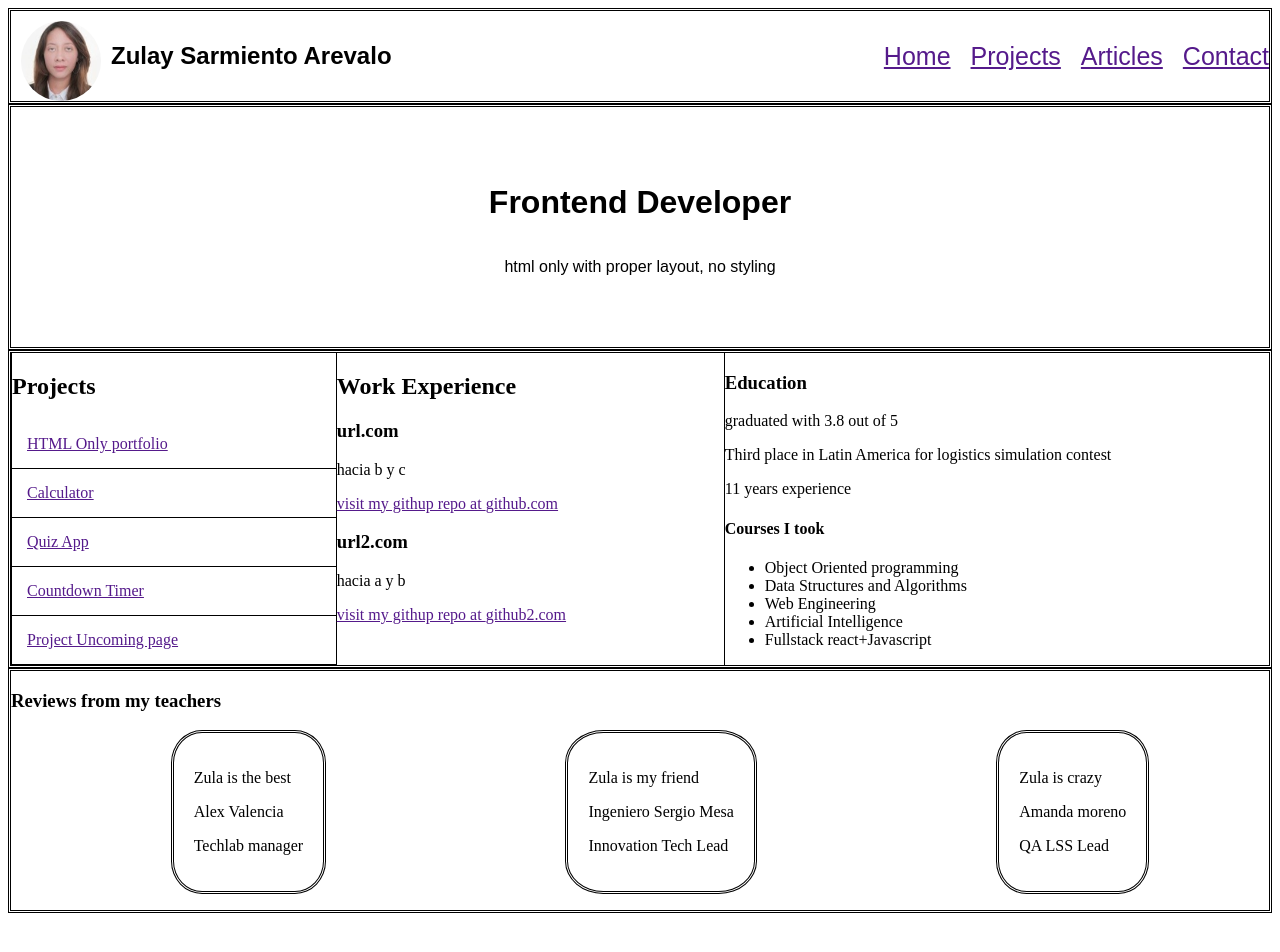
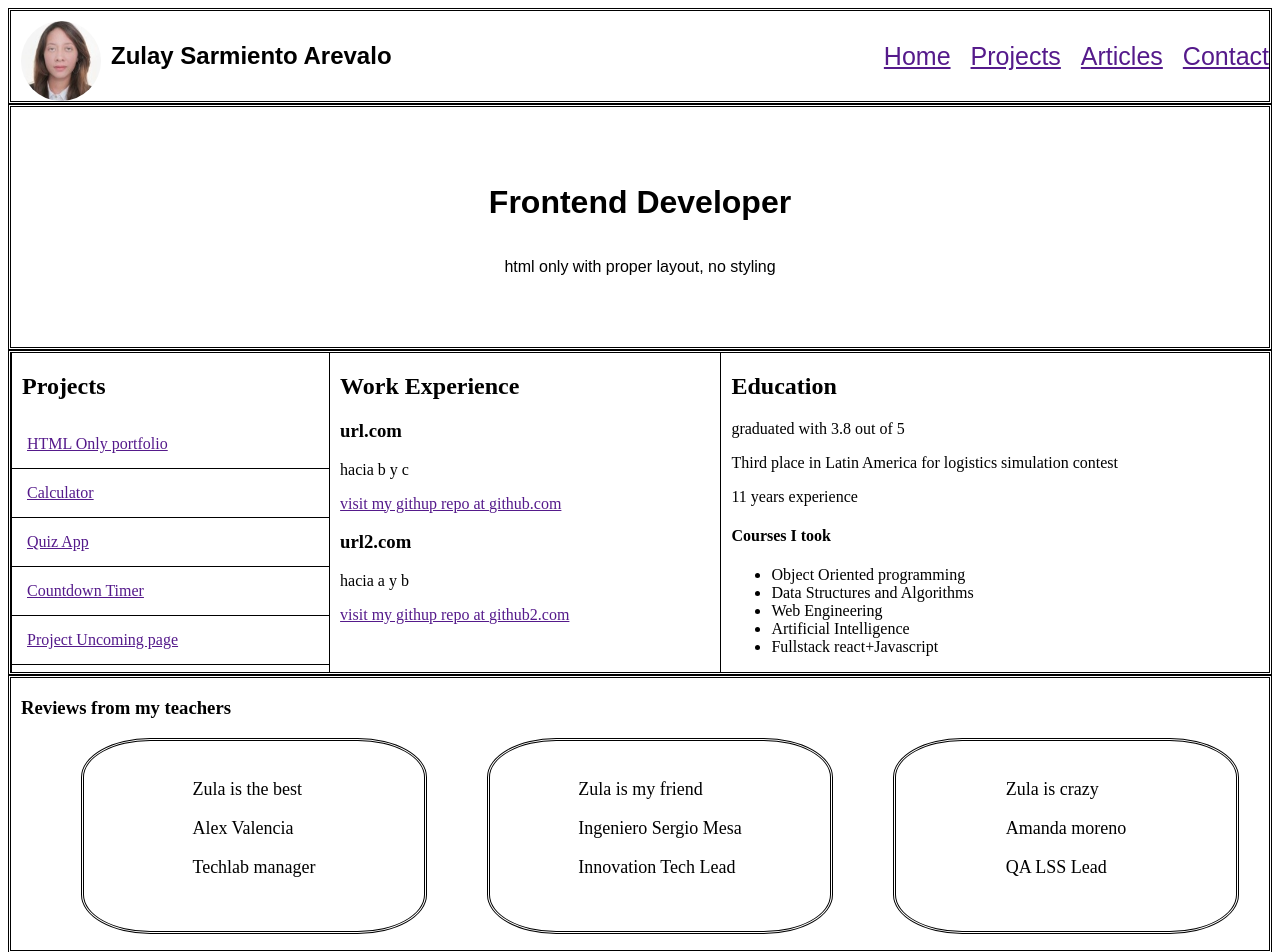
Before and after one commit to zsarmiento/reto, a React (Vite) app: page / in a window 1280 px wide. Shown: the top 952 px of the page. Before the commit the page ends 921 px from the top, so only its background shows below. Built offline with nearby package versions, Linux system fonts and the light colour scheme.

Commit message:
cambios 28-09-2024 mejorar distribucion y tamanos

```diff
--- a/src/components/AboutMe.css
+++ b/src/components/AboutMe.css
@@ -27,3 +27,7 @@
  padding-left: 0px;
  margin:0px;
 }
+
+.project{
+    padding-left: 10px;
+}
--- a/src/components/Education.jsx
+++ b/src/components/Education.jsx
@@ -2,8 +2,9 @@ import './AboutMe.css'
 export const Education = ()=>{
     return(
         <div className ="titles">
-            <h3>Education</h3>
-            <p>graduated with 3.8 out of 5</p>
+            <h2 className="project">Education</h2>
+            <div className="project">
+            <p >graduated with 3.8 out of 5</p>
             <p>Third place in Latin America for logistics simulation contest</p>
             <p>11 years experience</p>
 
@@ -14,7 +15,9 @@ export const Education = ()=>{
                 <li>Web Engineering</li>
                 <li>Artificial Intelligence</li>
                 <li>Fullstack react+Javascript</li>
+
             </ul>
+            </div>
         </div>
     )
 }
--- a/src/components/Projects.jsx
+++ b/src/components/Projects.jsx
@@ -3,7 +3,7 @@ export const Projects =()=>{
     return(
 
         <div className ="titles">
-        <h2 styles={{paddingLeft: '10px'}}>Projects</h2>
+        <h2 className="project">Projects</h2>
         <ul className="ulo">
             <li className="li"><a href="" >HTML Only portfolio</a></li>
             <li className="li"><a href="" >Calculator</a></li>
--- a/src/components/Reviews.css
+++ b/src/components/Reviews.css
@@ -11,9 +11,15 @@
 }
 
 .lireviews{
+   display: flex;
     border-radius: 20%;
     border-style:double;
     padding: 20px 20px 20px 20px;
+    width: 300px;
+    height: 150px;
+    justify-content: center;
+    align-content: center;
+    font-size: large;
 }
 
 .otro{
@@ -21,3 +27,7 @@
     border-color:black;
     border-style: double;
 }
+
+.h3{
+    padding-left: 10px;
+}
--- a/src/components/Reviews.jsx
+++ b/src/components/Reviews.jsx
@@ -21,7 +21,7 @@ export const Reviews=()=>{
 
     return(
         <div className="otro">
-            <h3 styles={{padding:'20px 10px 20px 10px'}}>Reviews from my teachers</h3>
+            <h3 className="h3">Reviews from my teachers</h3>
            <ul className="generaldiv">
                 <li className="lireviews"><Review datos={data[0]}/></li>
                 <li className="lireviews"><Review datos={data[1]}/></li>
--- a/src/components/Work.jsx
+++ b/src/components/Work.jsx
@@ -16,7 +16,7 @@ export const Work =()=>{
 
     return(
         <div className="titles">
-            <h2 >Work Experience</h2>
+            <h2 className="project">Work Experience</h2>
             <WorkExperience  work={trabajos[0]} />
             <WorkExperience  work={trabajos[1]} />
         </div>
--- a/src/components/WorkExperience.jsx
+++ b/src/components/WorkExperience.jsx
@@ -2,9 +2,9 @@ import './AboutMe.css'
 export const WorkExperience =(props)=>{
     return(
         <div >
-        <h3>{props.work.webpage}</h3>
-        <p>{props.work.descripcion}</p>
-        <p><a href="">visit my githup repo at {props.work.githubLink}</a></p>
+        <h3 className="project">{props.work.webpage}</h3>
+        <p className="project">{props.work.descripcion}</p>
+        <p className="project"><a href="">visit my githup repo at {props.work.githubLink}</a></p>
         </div>
     )
 }
```
